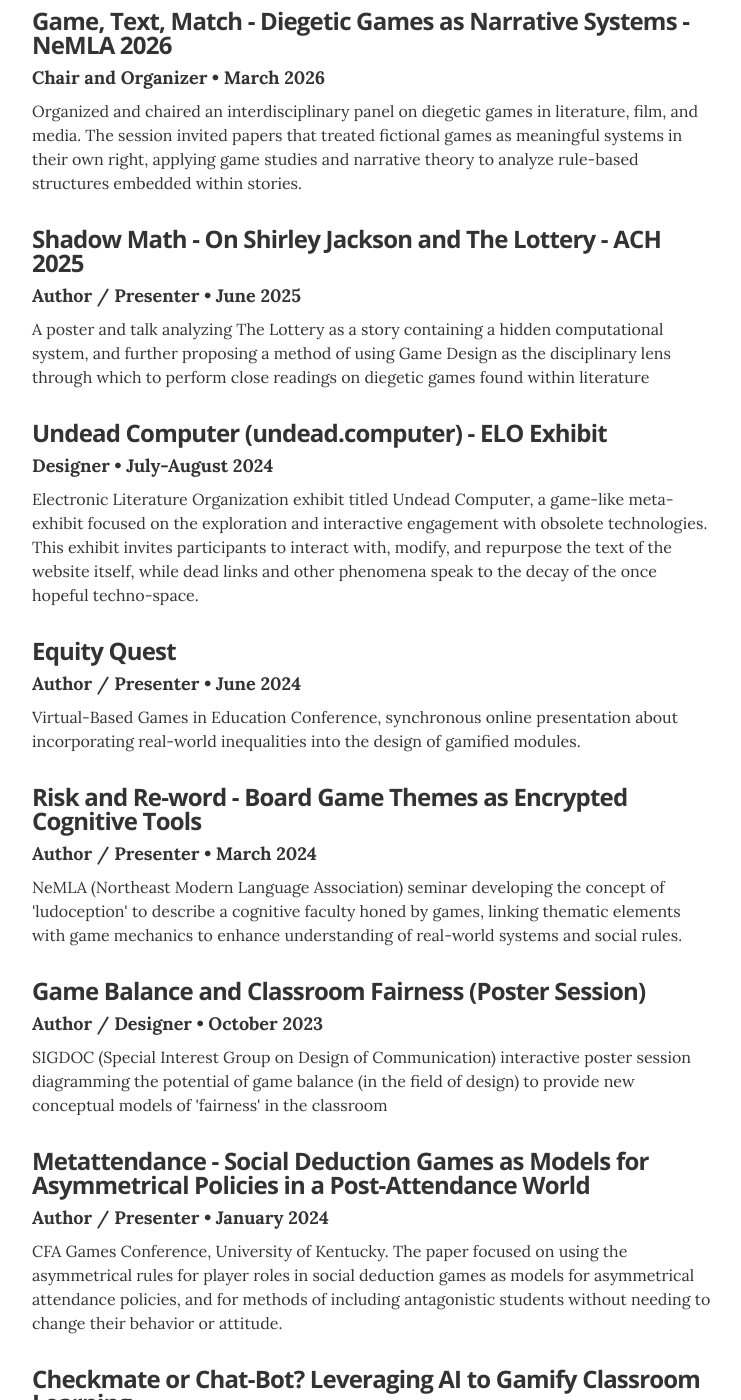
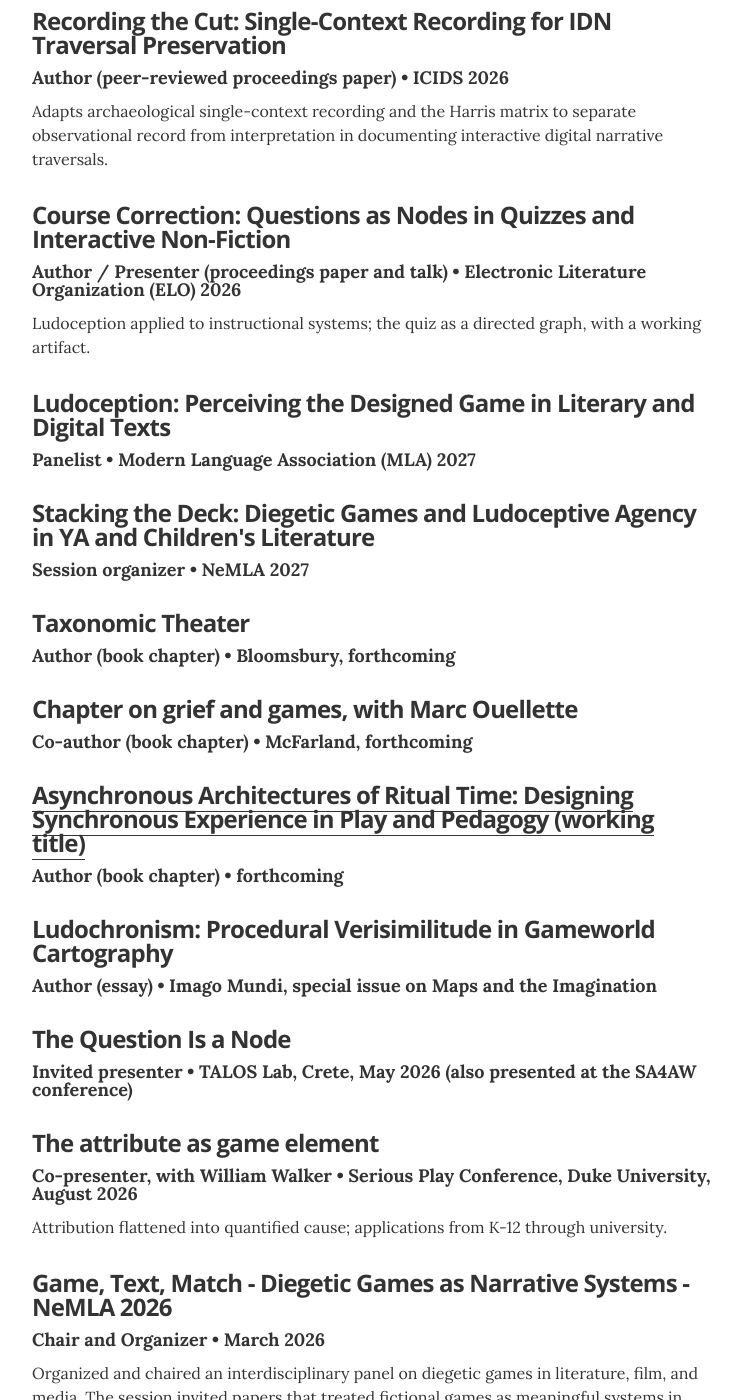
Before and after one commit to mwmxyz/academic, a Jekyll site: the page built from index.html, in a window 1280 px wide and 1400 px high, scrolled down 3614 px. Shown: the whole window, without its empty margins (268-1009 px from the left). Built offline with Jekyll 4.4.1, drawn with Linux system fonts in a browser that asks for light colours; some of the changed text lies outside the part shown.

Commit message:
Update projects.yml

```diff
--- a/_data/projects.yml
+++ b/_data/projects.yml
@@ -1,53 +1,144 @@
 # Projects
-# uncomment the urls if you wish to display them, and add your own URL
+# Publications and talks first, then built systems and projects
+
+- project: "Recording the Cut: Single-Context Recording for IDN Traversal Preservation"
+  role: Author (peer-reviewed proceedings paper)
+  duration: ICIDS 2026
+  description: "Adapts archaeological single-context recording and the Harris matrix to separate observational record from interpretation in documenting interactive digital narrative traversals."
+
+- project: "Course Correction: Questions as Nodes in Quizzes and Interactive Non-Fiction"
+  role: Author / Presenter (proceedings paper and talk)
+  duration: Electronic Literature Organization (ELO) 2026
+  description: "Ludoception applied to instructional systems; the quiz as a directed graph, with a working artifact."
+
+- project: "Ludoception: Perceiving the Designed Game in Literary and Digital Texts"
+  role: Panelist
+  duration: Modern Language Association (MLA) 2027
+  description: ""
+
+- project: "Stacking the Deck: Diegetic Games and Ludoceptive Agency in YA and Children's Literature"
+  role: Session organizer
+  duration: NeMLA 2027
+  description: ""
+
+- project: "Taxonomic Theater"
+  role: Author (book chapter)
+  duration: Bloomsbury, forthcoming
+  description: ""
+
+- project: "Chapter on grief and games, with Marc Ouellette"
+  role: Co-author (book chapter)
+  duration: McFarland, forthcoming
+  description: ""
+
+- project: "Asynchronous Architectures of Ritual Time: Designing Synchronous Experience in Play and Pedagogy (working title)"
+  role: Author (book chapter)
+  duration: forthcoming
+  url: "https://www.valdosta.edu/"
+  description: ""
+
+- project: "Ludochronism: Procedural Verisimilitude in Gameworld Cartography"
+  role: Author (essay)
+  duration: Imago Mundi, special issue on Maps and the Imagination
+  description: ""
+
+- project: "The Question Is a Node"
+  role: Invited presenter
+  duration: TALOS Lab, Crete, May 2026 (also presented at the SA4AW conference)
+  description: ""
+
+- project: "The attribute as game element"
+  role: Co-presenter, with William Walker
+  duration: Serious Play Conference, Duke University, August 2026
+  description: "Attribution flattened into quantified cause; applications from K-12 through university."
 
 # Northeast Modern Language Association (NeMLA) 2026
-- project: Game, Text, Match - Diegetic Games as Narrative Systems - NeMLA 2026
+- project: "Game, Text, Match - Diegetic Games as Narrative Systems - NeMLA 2026"
   role: Chair and Organizer
   duration: March 2026
-  description: Organized and chaired an interdisciplinary panel on diegetic games in literature, film, and media. The session invited papers that treated fictional games as meaningful systems in their own right, applying game studies and narrative theory to analyze rule-based structures embedded within stories.
+  description: "Organized and chaired an interdisciplinary panel on diegetic games in literature, film, and media. The session invited papers that treated fictional games as meaningful systems in their own right, applying game studies and narrative theory to analyze rule-based structures embedded within stories."
 
 # Shadow Math - ACH 2025
-- project: Shadow Math - On Shirley Jackson and The Lottery - ACH 2025
+- project: "Shadow Math - On Shirley Jackson and The Lottery - ACH 2025"
   role: Author / Presenter
   duration: June 2025
-  description: A poster and talk analyzing The Lottery as a story containing a hidden computational system, and further proposing a method of using Game Design as the disciplinary lens through which to perform close readings on diegetic games found within literature
+  description: "A poster and talk analyzing The Lottery as a story containing a hidden computational system, and further proposing a method of using Game Design as the disciplinary lens through which to perform close readings on diegetic games found within literature"
+
+# Equity Quest
+- project: "Equity Quest"
+  role: Author / Presenter
+  duration: June 2024
+  description: "Virtual-Based Games in Education Conference, synchronous online presentation about incorporating real-world inequalities into the design of gamified modules."
+
+# Risk and Re-word - Board Game Themes as Encrypted Cognitive Tools
+- project: "Risk and Re-word - Board Game Themes as Encrypted Cognitive Tools"
+  role: Author / Presenter
+  duration: March 2024
+  description: "NeMLA (Northeast Modern Language Association) seminar developing the concept of 'ludoception' to describe a cognitive faculty honed by games, linking thematic elements with game mechanics to enhance understanding of real-world systems and social rules."
+
+# Checkmate or Chat-Bot? Leveraging AI to Gamify Classroom Learning
+- project: "Checkmate or Chat-Bot? Leveraging AI to Gamify Classroom Learning"
+  role: Author
+  duration: March 2024
+  description: "NeMLA (Northeast Modern Language Association) conference paper on ludic curriculum design using AI to create egregoric NPCs of student groups, and incorporating narrative for enhanced student engagement."
+
+# Metattendance
+- project: "Metattendance - Social Deduction Games as Models for Asymmetrical Policies in a Post-Attendance World"
+  role: Author / Presenter
+  duration: January 2024
+  description: "CFA Games Conference, University of Kentucky. The paper focused on using the asymmetrical rules for player roles in social deduction games as models for asymmetrical attendance policies, and for methods of including antagonistic students without needing to change their behavior or attitude."
+
+# Game Balance and Classroom Fairness
+- project: "Game Balance and Classroom Fairness (Poster Session)"
+  role: Author / Designer
+  duration: October 2023
+  description: "SIGDOC (Special Interest Group on Design of Communication) interactive poster session diagramming the potential of game balance (in the field of design) to provide new conceptual models of 'fairness' in the classroom"
+
+# Branch vs. Root
+- project: "Branch vs. Root"
+  role: Presenter
+  duration: Games Based Learning Virtual Conference 2022
+  url: "https://vimeo.com/881499662"
+  description: "A talk on skill assessment in gamified curricula: skill trees rather than merit badges."
+
+# ---------- Built systems and projects ----------
+
+- project: "Game Writing Studio (GWS)"
+  role: Designer / Developer
+  duration: ongoing
+  url: "https://www.ludoception.com"
+  description: "Single-file HTML teaching modules for narrative design, with a directed-graph quiz engine and the anamorphic grading system (skill badges; scores only climb)."
 
 # Undead Computer - ELO Exhibit
-- project: Undead Computer (undead.computer) - ELO Exhibit
+- project: "Undead Computer (undead.computer) - ELO Exhibit"
   role: Designer
   duration: July-August 2024
   # url: "https://undead.computer"
-  description: Electronic Literature Organization exhibit titled Undead Computer, a game-like meta-exhibit focused on the exploration and interactive engagement with obsolete technologies. This exhibit invites participants to interact with, modify, and repurpose the text of the website itself, while dead links and other phenomena speak to the decay of the once hopeful techno-space.
+  description: "Electronic Literature Organization exhibit titled Undead Computer, a game-like meta-exhibit focused on the exploration and interactive engagement with obsolete technologies. This exhibit invites participants to interact with, modify, and repurpose the text of the website itself, while dead links and other phenomena speak to the decay of the once hopeful techno-space."
 
-# Equity Quest
-- project: Equity Quest
-  role: Author / Presenter
-  duration: June 2024
-  description: Virtual-Based Games in Education Conference, synchronous online presentation about incorporating real-world inequalities into the design of gamified modules.
+- project: "Writing for Games (textbook)"
+  role: Author
+  duration: in final stages
+  description: ""
 
-# Risk and Re-word - Board Game Themes as Encrypted Cognitive Tools
-- project: Risk and Re-word - Board Game Themes as Encrypted Cognitive Tools
-  role: Author / Presenter
-  duration: March 2024
-  # url: "https://www.buffalo.edu/nemla/convention.html"
-  description: NeMLA (Northeast Modern Language Association) seminar developing the concept of 'ludoception' to describe a cognitive faculty honed by games, linking thematic elements with game mechanics to enhance understanding of real-world systems and social rules.
+- project: "Hired Mourner"
+  role: Designer / Developer
+  duration: ""
+  description: "Interactive fiction delivered as a simulated-iPhone pseudo-OS, set in an alternate America where hired mourning is ordinary work."
 
-# Game Balance and Classroom Fairness
-- project: Game Balance and Classroom Fairness (Poster Session)
-  role: Author / Designer
-  duration: October 2023
-  description: SIGDOC (Special Interest Group on Design of Communication) interactive poster session diagramming the potential of game balance (in the field of design) to provide new conceptual models of 'fairness' in the classroom
+- project: "Aven Lysarre"
+  role: Designer
+  duration: ""
+  description: "Paper-prototyped board game: a world-map board and cards styled as dime-store paperback covers."
 
-# Metattendance
-- project: Metattendance - Social Deduction Games as Models for Asymmetrical Policies in a Post-Attendance World
-  role: Author / Presenter
-  duration: January 2024
-  description: CFA Games Conference, University of Kentucky. The paper focused on using the asymmetrical rules for player roles in social deduction games as models for asymmetrical attendance policies, and for methods of including antagonistic students without needing to change their behavior or attitude.
+- project: "Peer Gynt"
+  role: Script writer (radio production broadcast on national radio)
+  duration: "2018"
+  url: "https://specialagentmerriam.com/dispatches/peer-gynt"
+  description: ""
 
-# Checkmate or Chat-Bot? Leveraging AI to Gamify Classroom Learning
-- project: Checkmate or Chat-Bot? Leveraging AI to Gamify Classroom Learning
-  role: Author
-  duration: March 2024
-  # url: "https://www.buffalo.edu/nemla/convention.html"
-  description: NeMLA (Northeast Modern Language Association) conference paper on ludic curriculum design using AI to create egregoric NPCs of student groups, and incorporating narrative for enhanced student engagement.
+- project: "King John (short film)"
+  role: Art installation, screened at the Shakespeare Birthplace
+  duration: "2013"
+  url: "https://vimeo.com/manage/videos/68965793"
+  description: ""
```
